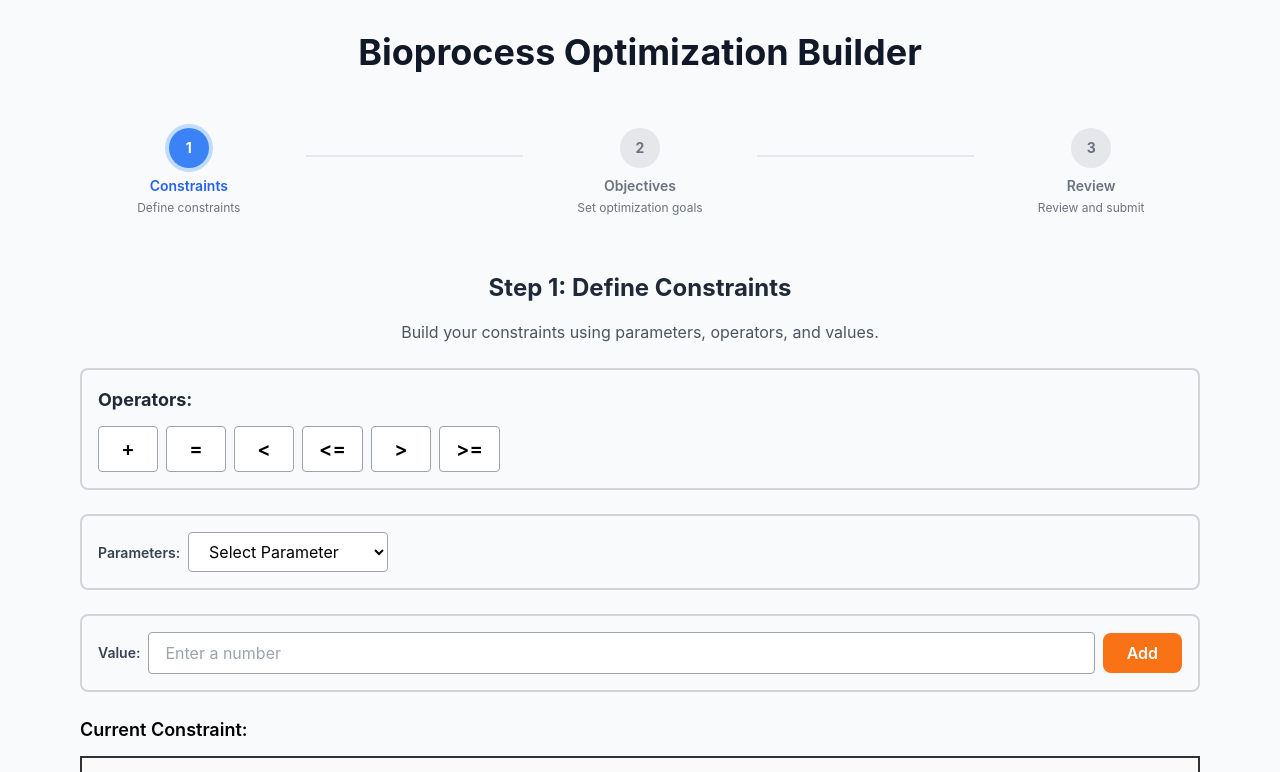
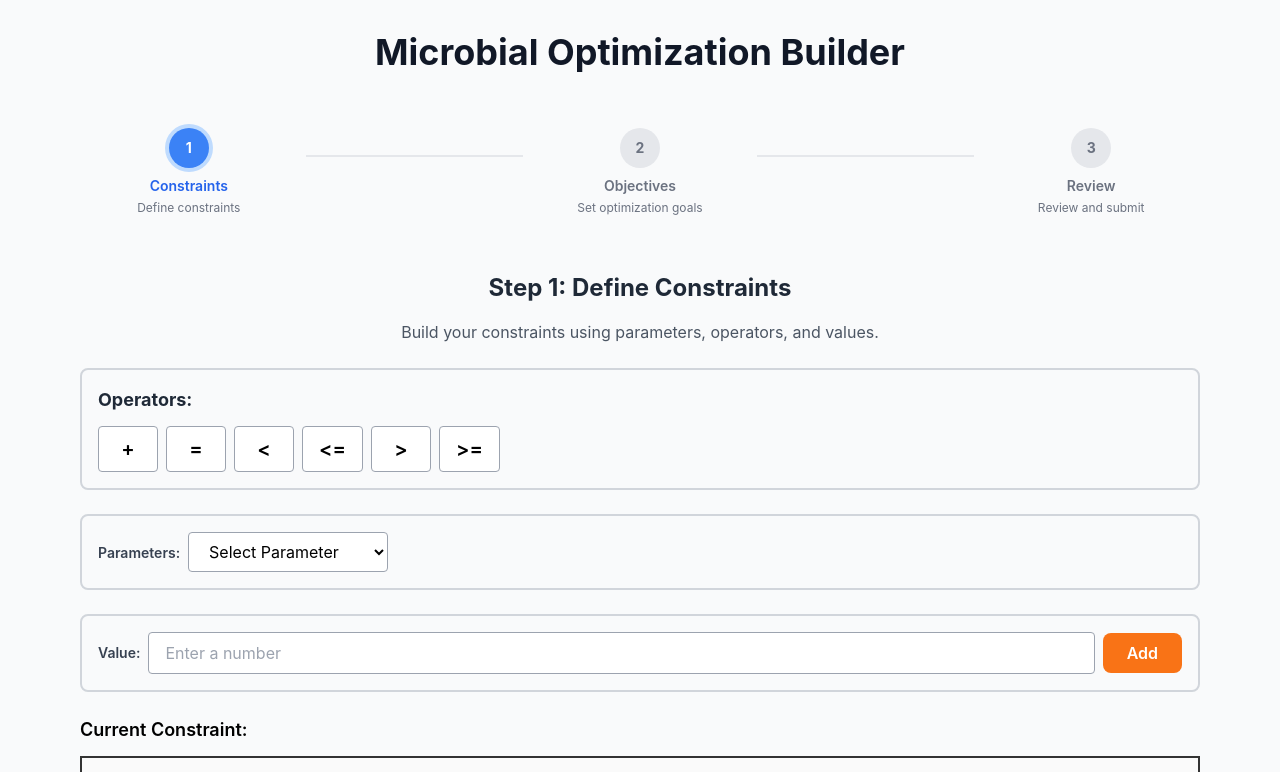
Before and after one commit to ilkermeliksitki/optimization-ui, a React (Vite) app: page / in a window 1280 px wide. Shown: the top 772 px of the page. Built offline with nearby package versions, Linux system fonts and the light colour scheme.

Commit message:
expr: import ProgressModal and some minor fixes
Changes to be committed:
	modified:   src/App.jsx

```diff
--- a/src/App.jsx
+++ b/src/App.jsx
@@ -6,6 +6,7 @@ import ConstraintBuilderStep from '@/components/Steps/ConstraintBuilderStep.jsx'
 import ObjectiveBuilderStep from '@/components/Steps/ObjectiveBuilderStep.jsx';
 import ReviewStep from '@/components/Steps/ReviewStep.jsx';
 import { useToast } from '@/contexts/ToastContext.jsx';
+import ProgressModal from '@/components/ProgressModal/ProgressModal.jsx';
 
 export default function App() {
     const { showToast } = useToast();
@@ -16,6 +17,8 @@ export default function App() {
         { type: 'placeholder', value: null, id: 1 },
     ]);
     const [nextId, setNextId] = useState(2);
+    const [showProgress, setShowProgress] = useState(true);
+    const [progress, setProgress] = useState(0);
 
     const availableOutputs = ['growth_rate_h-1', 'titer_g_L', 'yield_percent'];
 
@@ -142,14 +145,14 @@ export default function App() {
 
     const handleSubmit = (response) => {
         console.log('Simulation response:', response);
-        showToast('Simulation submitted successfully!', 'success');
+        // showToast('Simulation submitted successfully!', 'success');
     };
 
     return (
         <div className="min-h-screen bg-gray-50 py-8">
             <div className="max-w-6xl mx-auto px-4">
                 <h1 className="text-4xl font-bold text-center text-gray-900 mb-8">
-                    Bioprocess Optimization Builder
+                    Microbial Optimization Builder
                 </h1>
 
                 <Stepper steps={steps} currentStep={currentStep} />
```
